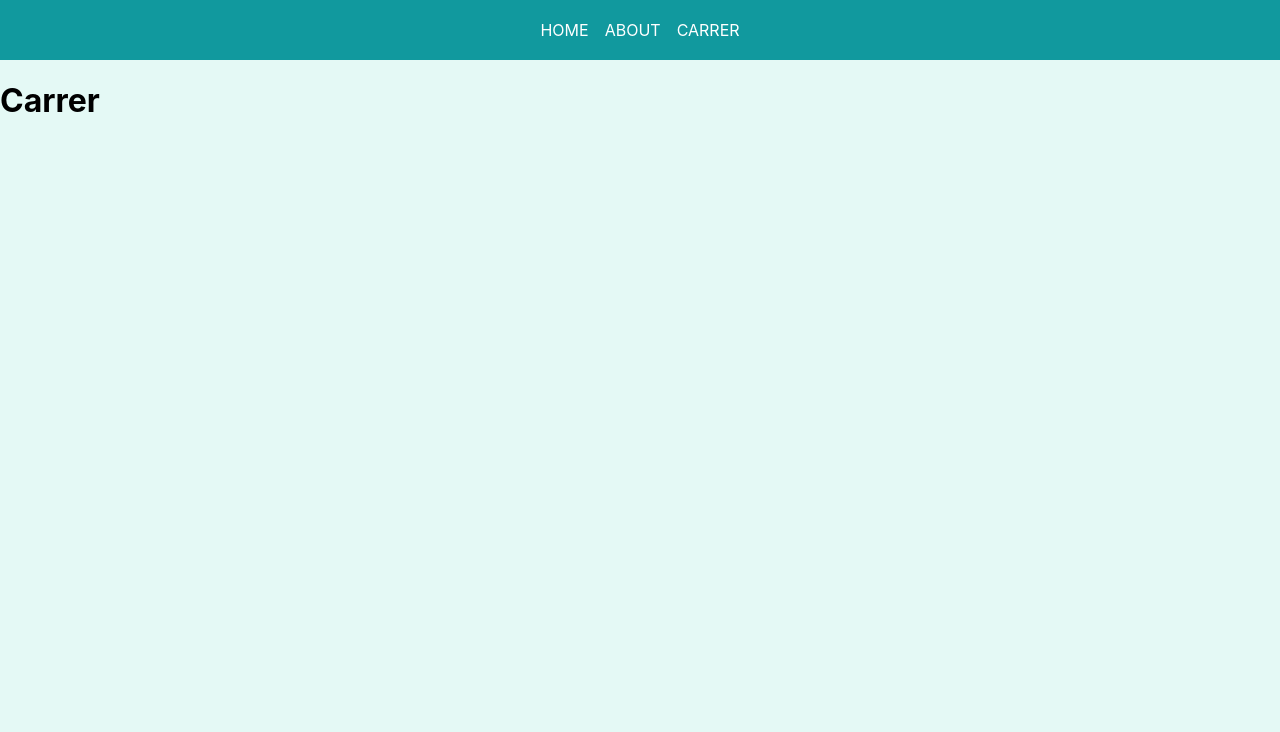
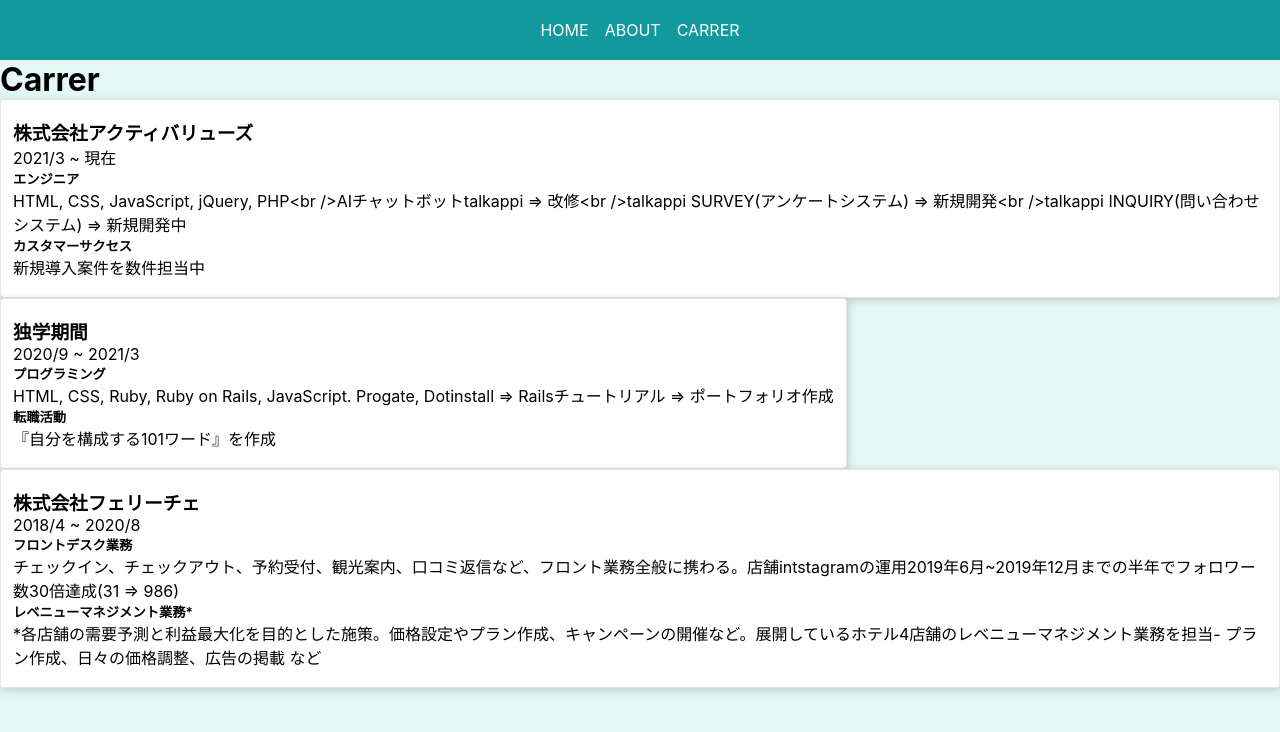
Before and after one commit to chiuney/react-portfolio, a React (Create React App) app: page /carrer in a window 1280 px wide. Shown: the top 732 px of the page. Built offline with nearby package versions, Linux system fonts and the light colour scheme.

Commit message:
経歴ページの要素作成

```diff
--- /dev/null
+++ b/src/components/organisms/carrer/CarrerCard.jsx
@@ -0,0 +1,39 @@
+import styled from "styled-components";
+
+export const CarrerCard = (props) => {
+  const { step } = props;
+  return (
+    <>
+      {
+        step.map((e,i) => {
+          return(
+            <SContainer>
+              <SH3>{step[i].title}</SH3>
+              <p>{step[i].span.start} ~ {step[i].span.end}</p>
+              <div>
+                <h5>{step[i].contents[0].title}</h5>
+                <p>{step[i].contents[0].content}</p>
+              </div>
+              <div>
+              <h5>{step[i].contents[1].title}</h5>
+                <p>{step[i].contents[1].content}</p>
+              </div>
+            </SContainer>
+          );
+        })
+      }
+    </>
+  );
+}
+
+const SContainer = styled.div`
+  width: fit-content;
+  background: #fff;
+  padding: 18px 12px;
+  border-radius: 4px;
+  box-shadow: 1px 2px 8px 0 rgba(61, 63, 69, 0.25);
+  border: solid 1px #e3e5e8;
+`
+const SH3 = styled.h3`
+  margin: 0;
+`
--- a/src/components/pages/Carrer.jsx
+++ b/src/components/pages/Carrer.jsx
@@ -1,6 +1,53 @@
+import { CarrerCard } from "../organisms/carrer/CarrerCard";
+
+const step = [{
+  title: '株式会社アクティバリューズ',
+  span: {start:'2021/3', end:'現在'},
+  contents: [{
+    title:'エンジニア',
+    content:'HTML, CSS, JavaScript, jQuery, PHP<br />AIチャットボットtalkappi => 改修<br />talkappi SURVEY(アンケートシステム) => 新規開発<br />talkappi INQUIRY(問い合わせシステム) => 新規開発中',
+  },
+  {
+    title:'カスタマーサクセス',
+    content:'新規導入案件を数件担当中',
+  }
+  ]
+},
+{
+  title: '独学期間',
+  span: {start:'2020/9', end:'2021/3'},
+  contents: [{
+    title:'プログラミング',
+    content:'HTML, CSS, Ruby, Ruby on Rails, JavaScript. Progate, Dotinstall => Railsチュートリアル => ポートフォリオ作成',
+  },
+  {
+    title:'転職活動',
+    // link
+    content:'『自分を構成する101ワード』を作成',
+  }
+  ]
+  },
+{
+  title: '株式会社フェリーチェ',
+  span: {start:'2018/4', end:'2020/8'},
+  contents: [{
+    title:'フロントデスク業務',
+    content:'チェックイン、チェックアウト、予約受付、観光案内、口コミ返信など、フロント業務全般に携わる。店舗intstagramの運用2019年6月~2019年12月までの半年でフォロワー数30倍達成(31 => 986)',
+  },
+  {
+    title:'レベニューマネジメント業務*',
+    content:'*各店舗の需要予測と利益最大化を目的とした施策。価格設定やプラン作成、キャンペーンの開催など。展開しているホテル4店舗のレベニューマネジメント業務を担当- プラン作成、日々の価格調整、広告の掲載 など',
+  }
+  ]
+  },
+
+]
 
 export const Carrer = () => {
   return (
-    <h1>Carrer</h1>
+    <>
+      <h1>Carrer</h1>
+      <CarrerCard step={step}></CarrerCard>
+    </>
   );
 }
--- a/src/components/pages/Home.jsx
+++ b/src/components/pages/Home.jsx
@@ -4,7 +4,21 @@
   return (
     <>
     <SContainer>
-      <SH1>HOME</SH1>
+      <SH1>Welcome to Chiuney's Portfolio!</SH1>
+      <p>都内のIT企業でフロントエンドエンジニアとして働いています。</p>
+      <h3>Skills</h3>
+      <ul>
+        <SLi>HTML</SLi>
+        <SLi>CSS</SLi>
+        <SLi>JavaScript</SLi>
+        <SLi>jQuery</SLi>
+        <SLi>SCSS/Sass</SLi>
+      </ul>
+      <h3>学習中</h3>
+      <ul>
+        <SLi>React.js</SLi>
+      </ul>
+
     </SContainer>
     </>
   );
@@ -14,5 +28,8 @@
   text-align: center;
 `
 const SH1 = styled.h1`
-  color: red;
+
 `
+const SLi = styled.li`
+  list-style: none;
+`
--- a/src/index.css
+++ b/src/index.css
@@ -1,5 +1,5 @@
 body {
-  margin: 0;
+  /* margin: 0; */
   background: #e4f9f5;
   font-family: -apple-system, BlinkMacSystemFont, 'Segoe UI', 'Roboto', 'Oxygen',
     'Ubuntu', 'Cantarell', 'Fira Sans', 'Droid Sans', 'Helvetica Neue',
@@ -9,6 +9,10 @@
   min-height: 100vh;
 }
 
+* {
+  margin: 0;
+}
+
 code {
   font-family: source-code-pro, Menlo, Monaco, Consolas, 'Courier New',
     monospace;
```
